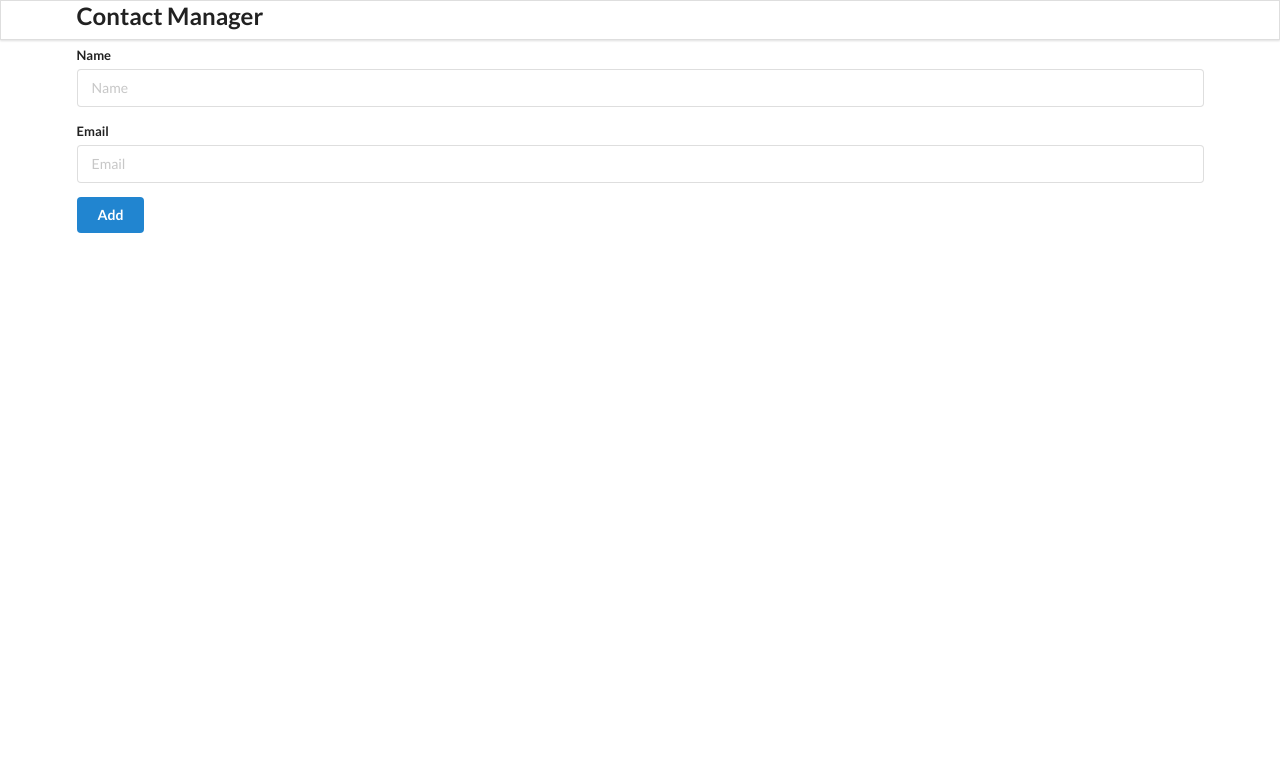
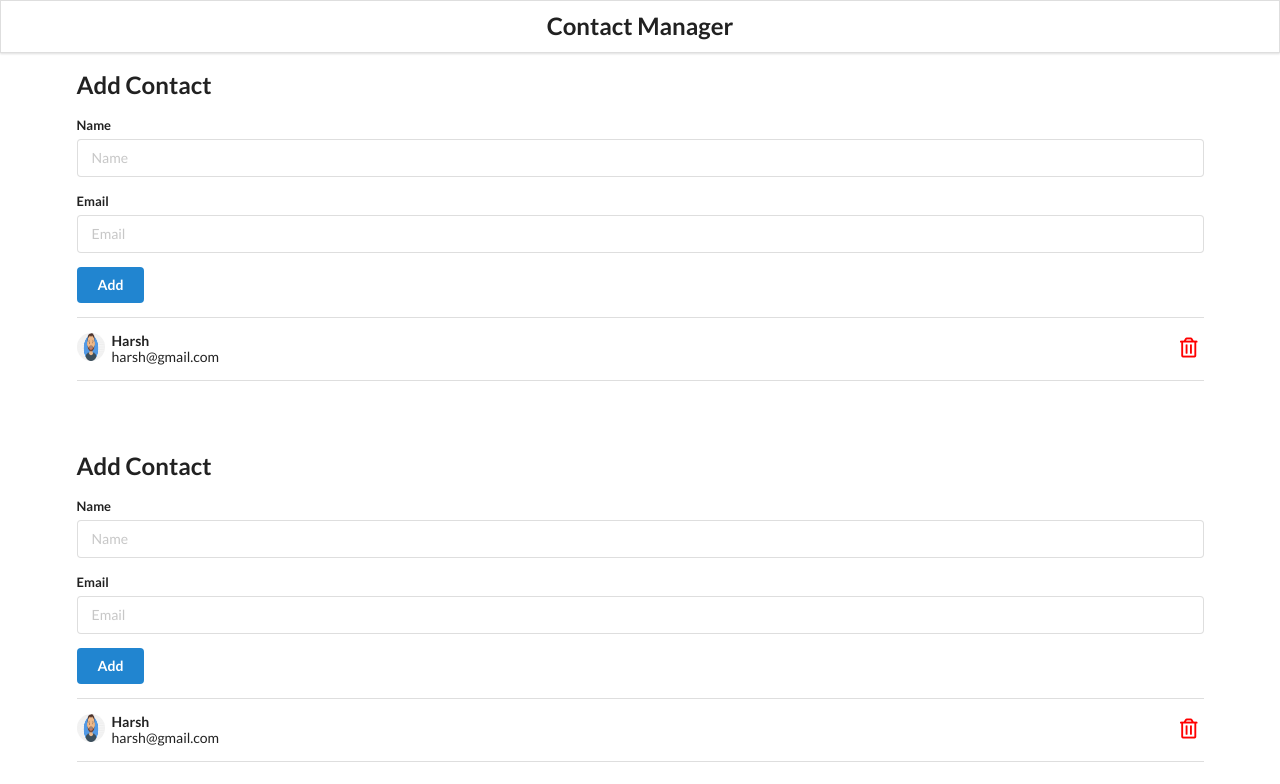
Before and after one commit to kaaliharsh/contact-app, a React (Create React App) app: page /add in a window 1280 px wide. Shown: the top 784 px of the page. Built offline with nearby package versions, Linux system fonts and the light colour scheme.

Commit message:
till the router implementation

```diff
--- a/package.json
+++ b/package.json
@@ -10,6 +10,7 @@
     "ajv-keywords": "^5.1.0",
     "react": "^18.3.1",
     "react-dom": "^18.3.1",
+    "react-router-dom": "^7.0.2",
     "react-scripts": "^5.0.1",
     "web-vitals": "^2.1.4"
   },
--- a/src/components/App.css
+++ b/src/components/App.css
@@ -1,38 +1,23 @@
-.App {
-  text-align: center;
+.main {
+  margin-top: 5em;
 }
 
-.App-logo {
-  height: 40vmin;
-  pointer-events: none;
+.center {
+  justify-content: center;
+  padding: 10px;
 }
 
-@media (prefers-reduced-motion: no-preference) {
-  .App-logo {
-    animation: App-logo-spin infinite 20s linear;
-  }
+.ui.search input {
+  width: 100%;
+  border-radius: 0 !important;
 }
 
-.App-header {
-  background-color: #282c34;
-  min-height: 100vh;
-  display: flex;
-  flex-direction: column;
-  align-items: center;
-  justify-content: center;
-  font-size: calc(10px + 2vmin);
-  color: white;
+.item {
+  padding: 15px 0px !important;
 }
 
-.App-link {
-  color: #61dafb;
+i.icon {
+  float: right;
+  font-size: 20px;
+  cursor: pointer;
 }
-
-@keyframes App-logo-spin {
-  from {
-    transform: rotate(0deg);
-  }
-  to {
-    transform: rotate(360deg);
-  }
-}
--- a/src/components/App.js
+++ b/src/components/App.js
@@ -1,4 +1,5 @@
 import React, { useState, useEffect } from "react";
+import { BrowserRouter as Router, Switch, Route } from "react-router-dom";
 import { v4 as uuid } from "uuid";
 import "./App.css";
 import Header from "./Header";
@@ -31,9 +32,14 @@ function App() {
 
   return (
     <div className="ui container">
+      <Router>
       <Header />
+      <Route path="/add" component={AddContact}/>
+      <Route path="/" component={ContactList}/>
+
       <AddContact addContactHandler={addContactHandler} />
       <ContactList contacts={contacts} getContactId={removeContactHandler} />
+      </Router>
     </div>
   );
 }
--- a/src/components/ContactList.js
+++ b/src/components/ContactList.js
@@ -7,7 +7,13 @@ const ContactList = (props) => {
   const deleteConactHandler = (id) => {
     props.getContactId(id);
   };
-  const renderContactList = props.contacts.map((contact) => {
+
+  const contacts=[{
+    id:"1",
+    name:"Harsh",
+    email:"harsh@gmail.com"
+  },];
+  const renderContactList =contacts.map((contact) => {
     return (
       <ContactCard
         contact={contact}
```
Also changed, not shown: src/index.js (+4 -4 lines), 1 other file (tests, documents, lock files or other folders).
